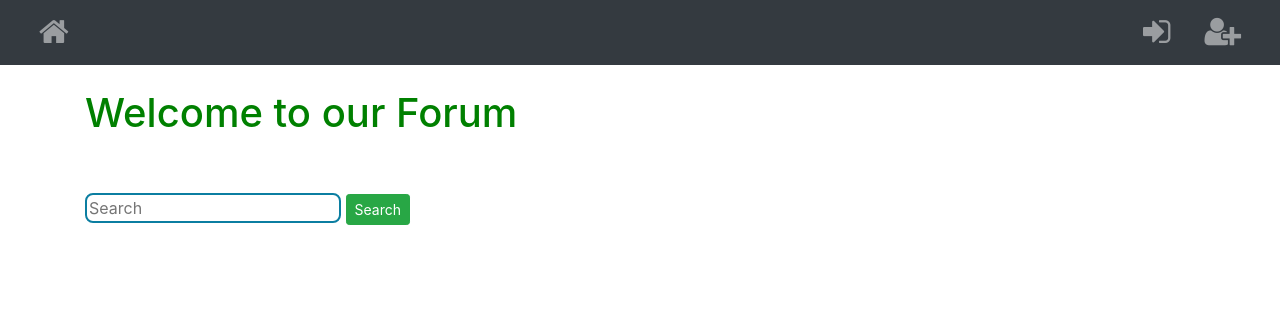
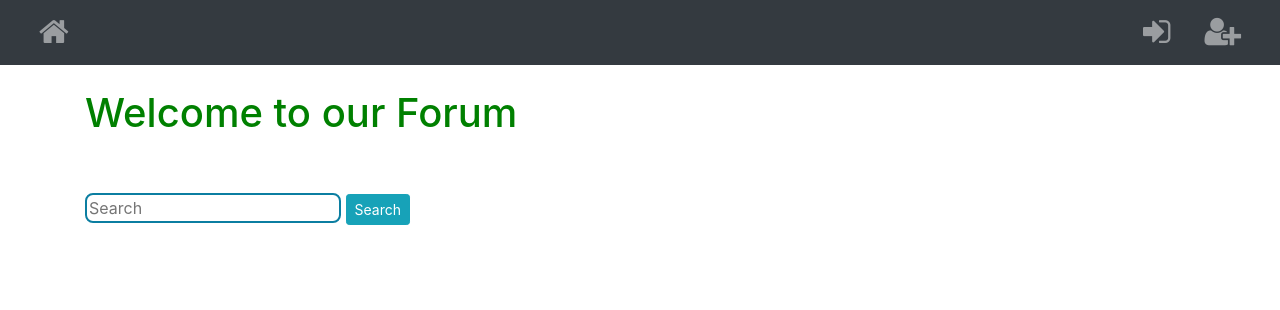
Before and after one commit to francescoopiccoli/Information-Security-Project, a Flask app: page / in a window 1280 px wide. Shown: the top 310 px of the page. Run offline with Flask 2, Linux system fonts and the light colour scheme; data comes from the database, SQL or seed files in the repository; some libraries are stand-ins or nearby versions.

Commit message:
styled search 2

```diff
--- a/website/templates/home.html
+++ b/website/templates/home.html
@@ -13,7 +13,7 @@
         <form method="GET">
             <input type="search" aria-label="Search" name="q" placeholder="Search" autocomplete="off" style=" border: 2px solid rgb(11, 126, 161);
             border-radius: 8px;" />
-            <button class="btn btn-success btn-sm">Search</button>
+            <button class="btn btn-info btn-sm">Search</button>
         </form>
         {% if (search_content)%}
         <br>
```
